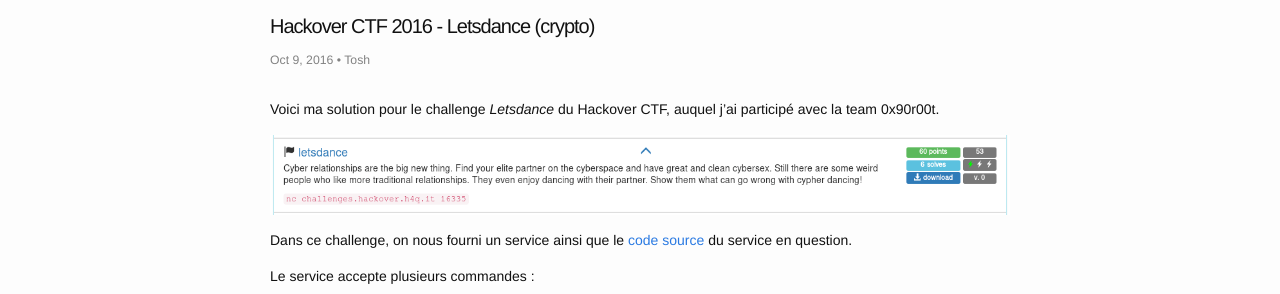
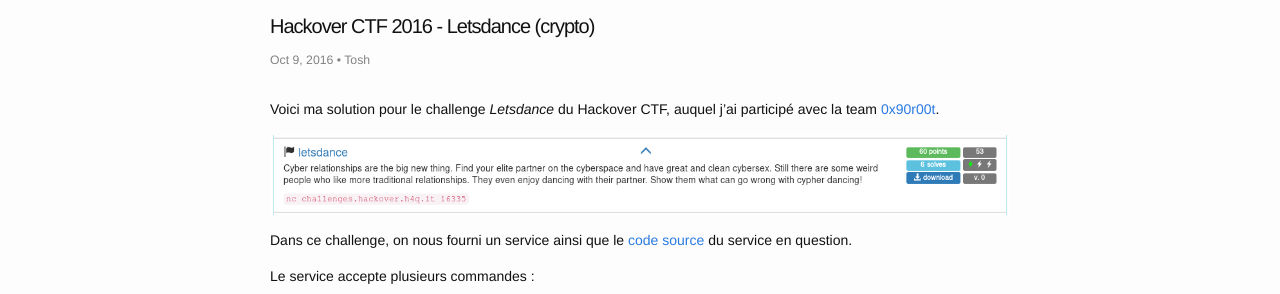
Before and after one commit to t00sh/tosh-codes, a Jekyll site: the page built from _posts/2016-10-09-hackover-letsdance.md, in a window 1280 px wide and 900 px high. Shown: the part 135-429 px from the top of the window. Built offline with Jekyll 4.4.1, drawn with Linux system fonts in a browser that asks for light colours; Markdown is read by kramdown in place of the engine named in the settings; formulas are drawn with MathJax 3; some of the changed lines change nothing that is shown.

Commit message:
Add 0x90r00t website link

```diff
--- a/_posts/2016-10-09-hackover-letsdance.md
+++ b/_posts/2016-10-09-hackover-letsdance.md
@@ -6,7 +6,7 @@
 layout: post
 ---
 
-Voici ma solution pour le challenge *Letsdance* du Hackover CTF, auquel j'ai participé avec la team 0x90r00t.
+Voici ma solution pour le challenge *Letsdance* du Hackover CTF, auquel j'ai participé avec la team [0x90r00t](https://0x90r00t.com).
 
 ![Letsdance](/images/hackover-2016.png)
 
```
